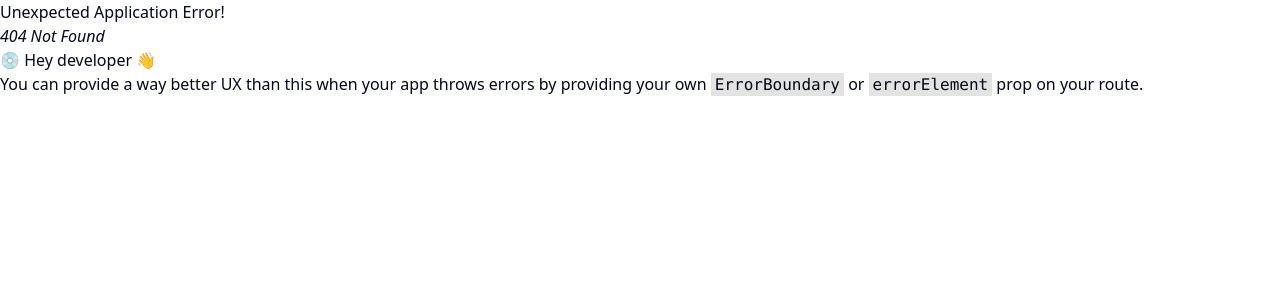
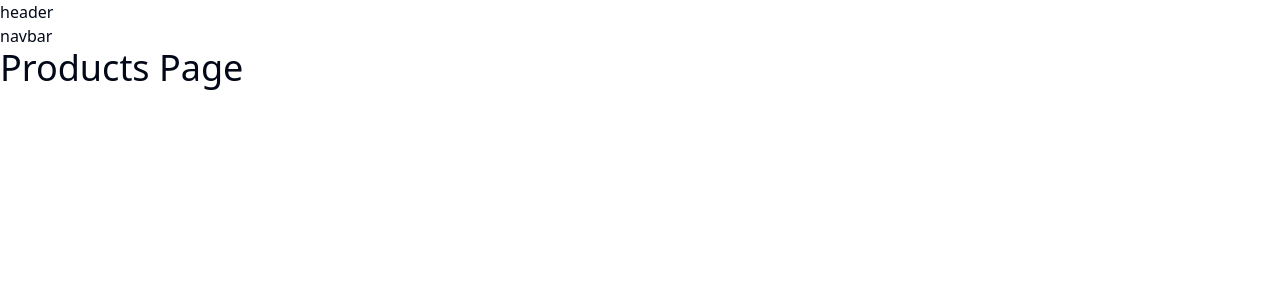
Before and after one commit to Ali-LUT/comfy-store, a React (Vite) app: page /products in a window 1280 px wide. Before the commit this address had no page. Shown: the top 300 px of the page. Built offline with nearby package versions, Linux system fonts and the light colour scheme.

Commit message:
Added outlet component

```diff
--- a/src/App.tsx
+++ b/src/App.tsx
@@ -18,11 +18,43 @@ import {
 const router = createBrowserRouter([
   {
     path: "/",
-    element: <Landing />,
+    element: <HomeLayout />,
+
+    children: [
+      {
+        index: true,
+        element: <Landing />,
+      },
+      {
+        path: "products",
+        element: <Products />,
+      },
+      {
+        path: "products/:id",
+        element: <SingleProduct />,
+      },
+      {
+        path: "cart",
+        element: <Cart />,
+      },
+      { path: "about", element: <About /> },
+      {
+        path: "checkout",
+        element: <Checkout />,
+      },
+      {
+        path: "orders",
+        element: <Orders />,
+      },
+    ],
   },
   {
-    path: "/cart",
-    element: <Cart />,
+    path: "/login",
+    element: <Login />,
+  },
+  {
+    path: "/register",
+    element: <Register />,
   },
 ]);
 
--- a/src/pages/HomeLayout.tsx
+++ b/src/pages/HomeLayout.tsx
@@ -1,4 +1,12 @@
-function HomeLayout() {
-  return <h1 className="text-4xl">HomeLayout Page</h1>;
-}
+import { Outlet } from "react-router-dom";
+
+const HomeLayout = () => {
+  return (
+    <>
+      <header>header</header>
+      <nav>navbar</nav>
+      <Outlet />
+    </>
+  );
+};
 export default HomeLayout;
```
